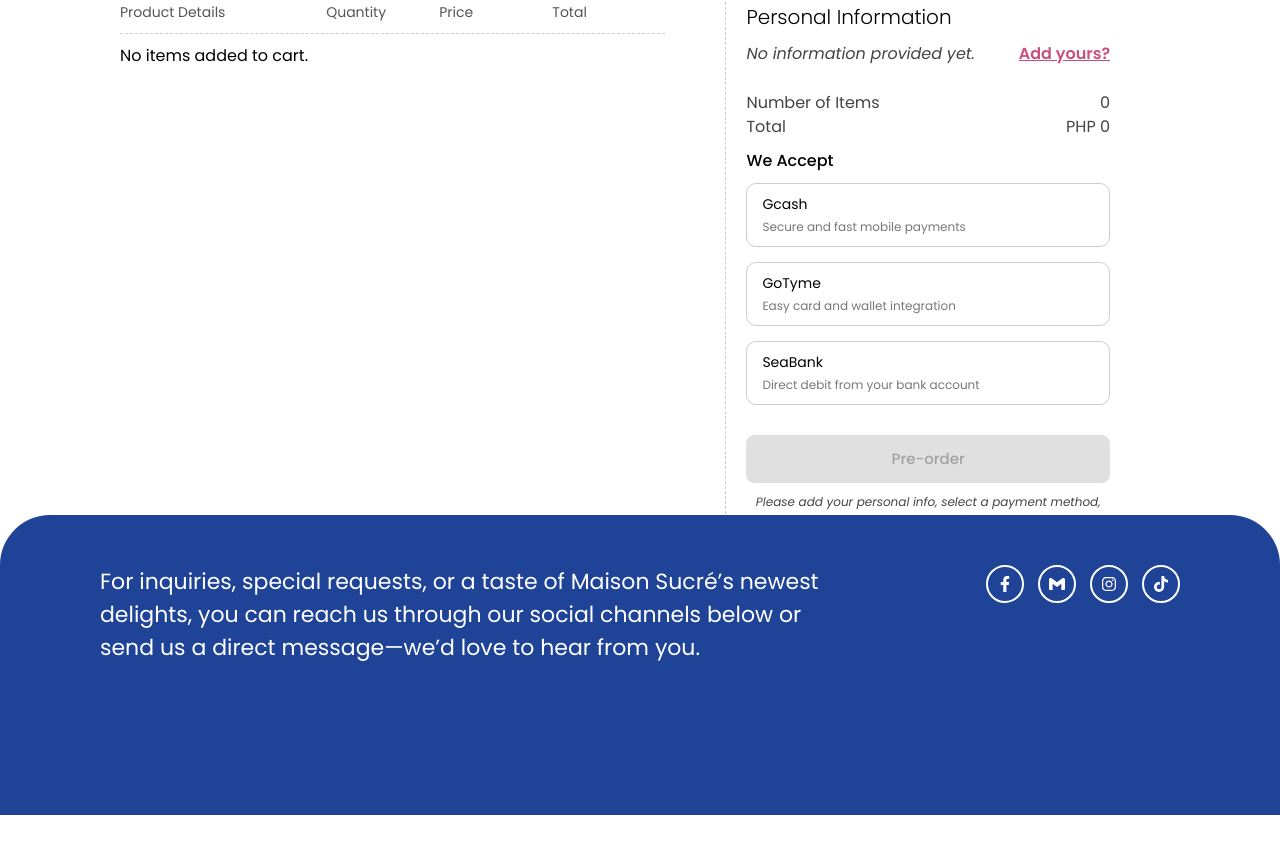
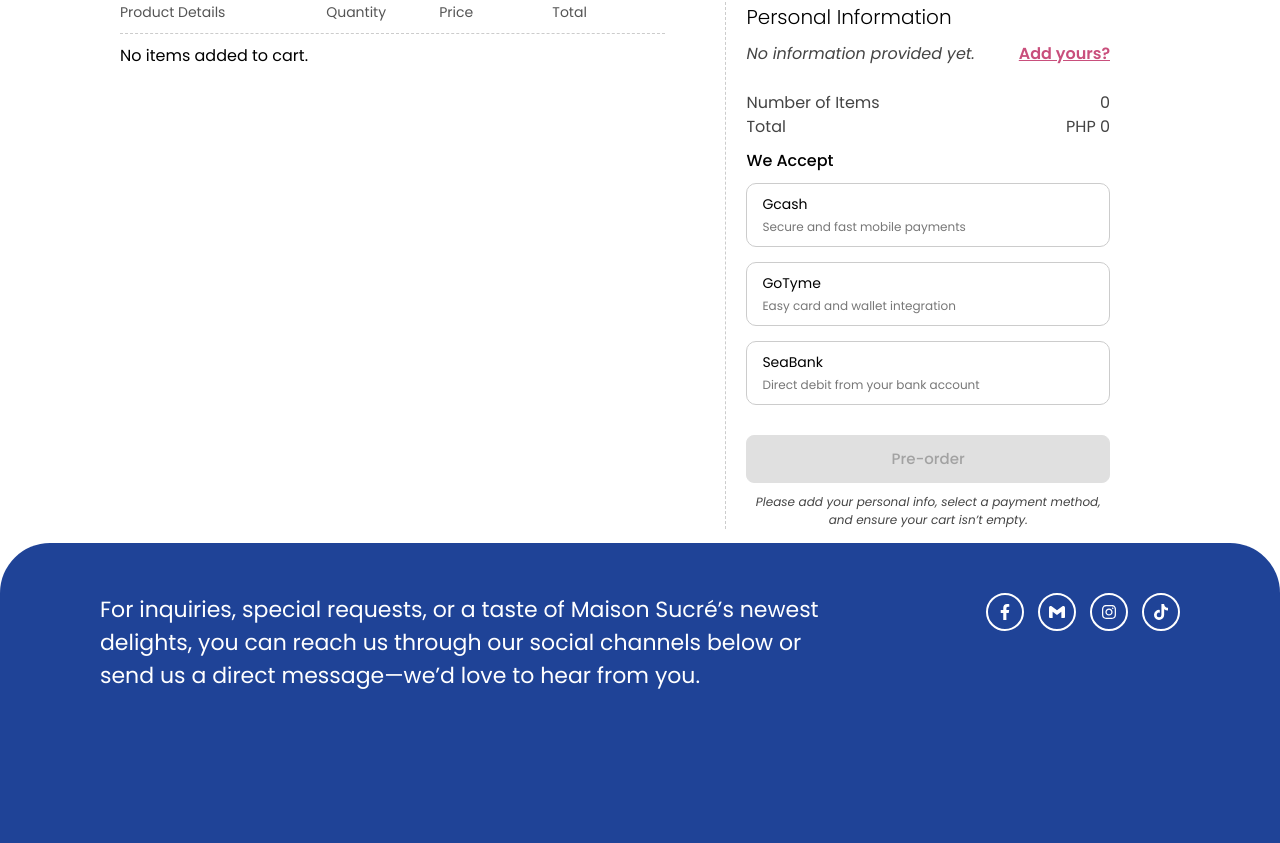
Before and after one commit to marianadine/maisonsucre, a React (Create React App) app: page /cart in a window 1280 px wide. Shown: the part 281-1124 px from the top of the page. Before the commit the page ends 1096 px from the top, so only its background shows below. Built offline with nearby package versions, Linux system fonts and the light colour scheme.

Commit message:
margin top -- cart

```diff
--- a/src/components/Cart.jsx
+++ b/src/components/Cart.jsx
@@ -181,7 +181,7 @@ const Cart = () => {
       </section>
 
 
-      <div className="relative mt-8 md:mt-20">
+      <div className="relative mt-12 md:mt-32">
         <section className="w-full bg-[#1F4397] py-24 md:py-12">
           <div className="inquiry-row">
             <p className="inquiry-text">
```
